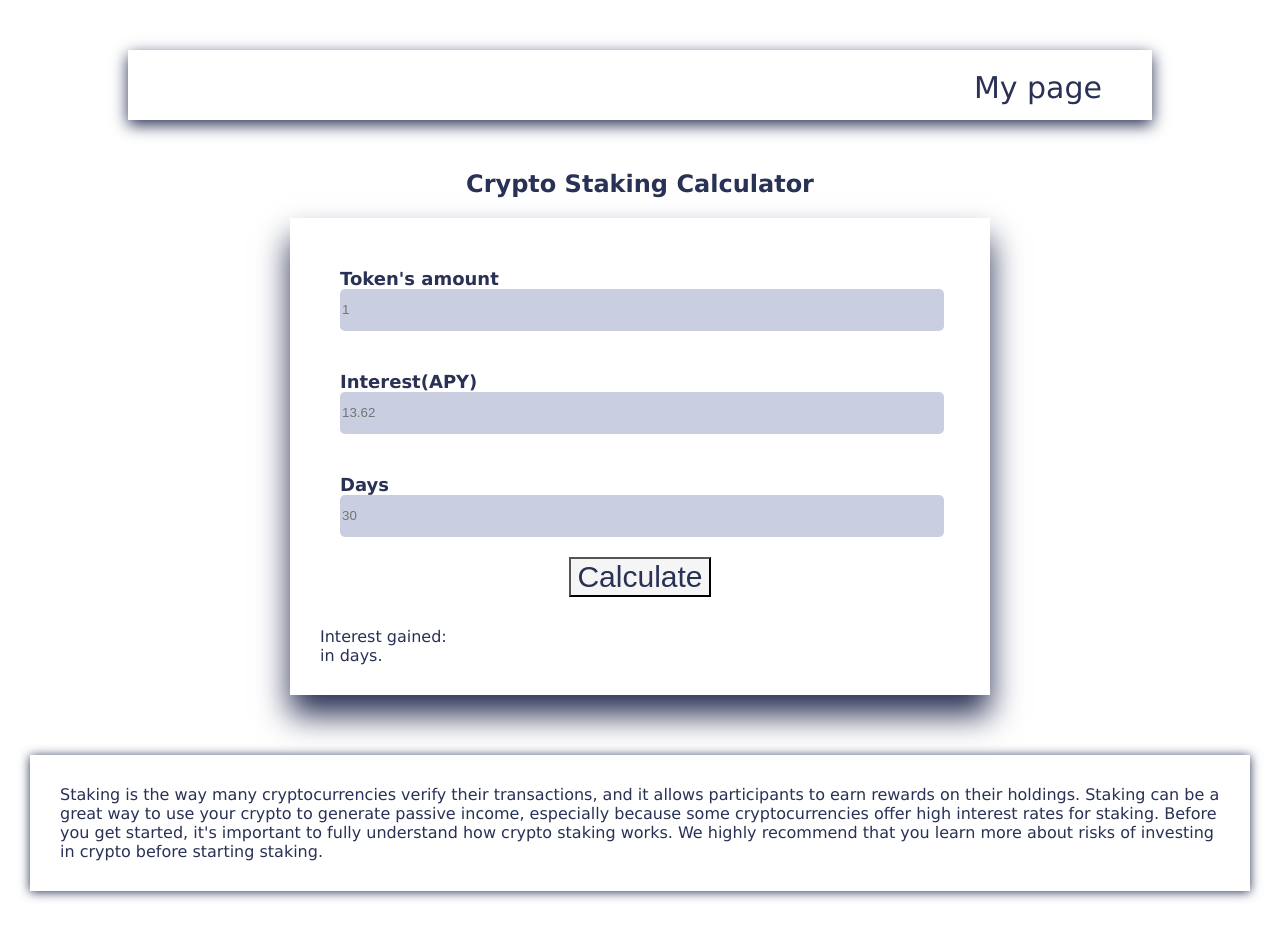
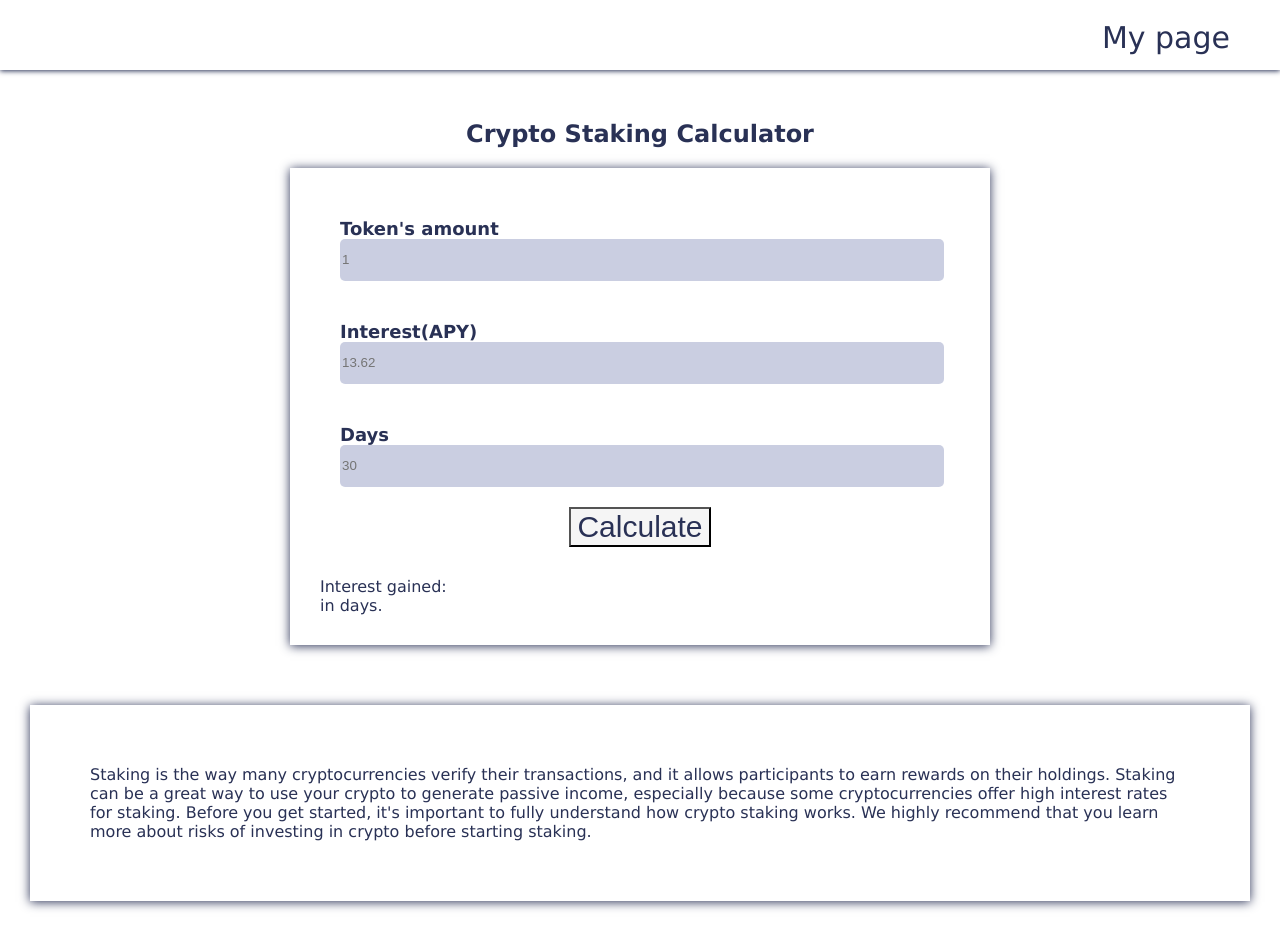
Before and after one commit to Silhouett12/Staking-calculator-v2, a React (Create React App) app: page / in a window 1280 px wide. Shown: the top 946 px of the page. Built offline with nearby package versions, Linux system fonts and the light colour scheme; no server answers.

Commit message:
Css changes

```diff
--- a/src/Components/Calculator/calculator.module.css
+++ b/src/Components/Calculator/calculator.module.css
@@ -23,7 +23,7 @@
     padding: 30px;
     align-items: center;
     justify-content: center;
-    box-shadow: 0 20px 30px rgb(41 49 85);
+    box-shadow: 0 1px 10px rgb(41 49 85);
 }
 
 .inputContainer {
--- a/src/Components/Description/description.module.css
+++ b/src/Components/Description/description.module.css
@@ -2,7 +2,7 @@
     display: block;
     height: auto;
     width: auto;
-    padding: 30px;
+    padding: 60px;
     align-items: center;
     justify-content: center;
     box-shadow: 0 1px 10px rgb(41 49 85);
--- a/src/Components/Navbar/navbar.module.css
+++ b/src/Components/Navbar/navbar.module.css
@@ -2,11 +2,8 @@
     display: flex;
     background-color: transparent;
     height: 70px;
-    margin-top: 50px;
-    margin-right: 10%;
-    margin-left: 10%;
     justify-content: right;
-    box-shadow: rgb(41 49 85) 0px 5px 15px;
+    box-shadow: rgb(41 49 85) 0px 1px 5px;
 }
 .navbarItem{
 
```
